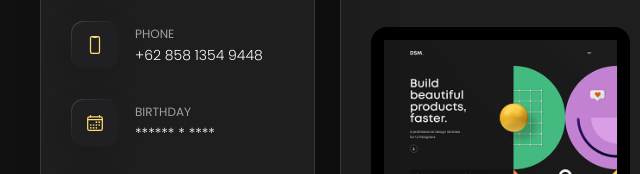
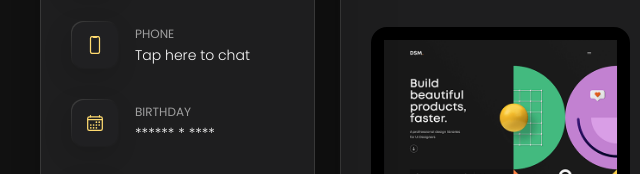
Before and after one commit to stresslo/portfolio, a plain HTML site: page index.html in a window 1280 px wide. Shown: the part 497-671 px from the top of the page, 0-640 px from the left. Drawn offline with nearby package versions, Linux system fonts and the light colour scheme; no server answers.

Commit message:
upload file

```diff
--- a/index.html
+++ b/index.html
@@ -102,7 +102,7 @@
             <div class="contact-info">
               <p class="contact-title">Phone</p>
 
-              <a href="https://wa.me/085813549448" class="contact-link">+62 858 1354 9448</a>
+              <a href="https://wa.me/085813549448" class="contact-link">Tap here to chat</a>
             </div>
 
           </li>
```
